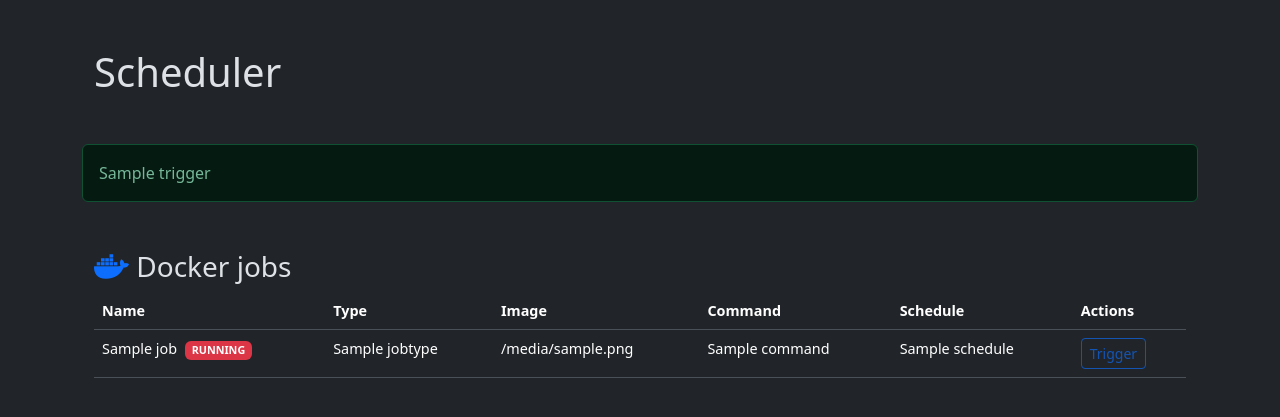
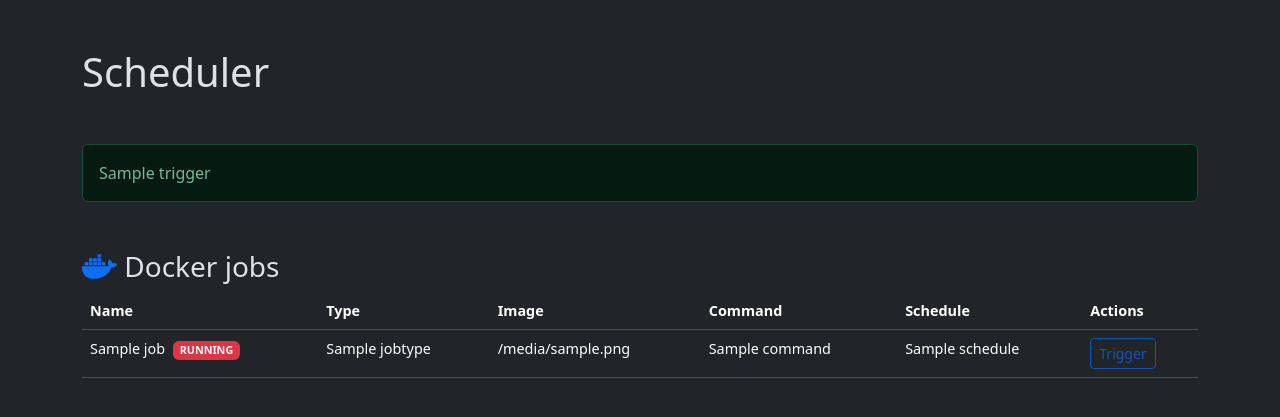
Before and after one commit to melvyndekort/scheduler, a Flask app: template scheduler/templates/index.html in a window 1280 px wide. Shown: the top 417 px of the page. Run offline with Flask 3, Linux system fonts and the light colour scheme; the template is opened without the code that fills it: most values are stand-ins (such as "Sample title", 1, 10 or a date in 2020); parts of the project's set-up code (start-up, migrations or seed data) failed here and were passed over; some libraries are stand-ins or nearby versions.

Commit message:
Improve widths

```diff
--- a/scheduler/templates/index.html
+++ b/scheduler/templates/index.html
@@ -8,7 +8,7 @@
 </head>
 <body>
   <div class="container">
-    <div class="container-fluid my-5">
+    <div class="my-5">
       <h1>Scheduler</h1>
     </div>
     {% if error %}
@@ -21,7 +21,7 @@
       {{ trigger }}
     </div>
     {% endif %}
-    <div class="container my-5">
+    <div class="my-5">
       <h3><i class="fa-brands fa-docker text-primary"></i> Docker jobs</h3>
       <form id="triggerForm" enctype="multipart/form-data" action="{{ url_for('post_trigger') }}" method="post">
         <input type="hidden" id="triggerJobName" name="triggerJobName"/>
@@ -60,7 +60,7 @@
               {% if job['command'] == None %}
               <td class="text-secondary">-</td>
               {% else %}
-              <td class="text-truncate" style="max-width: 300px;">{{ job['command'] }}</td>
+              <td class="text-truncate" style="max-width: 400px;">{{ job['command'] }}</td>
               {% endif %}
               <td>{{ job['schedule'] }}</td>
               <td>
```
